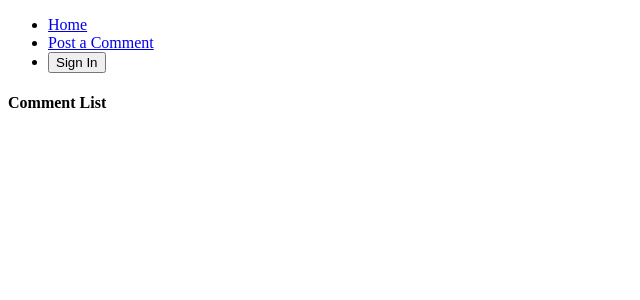
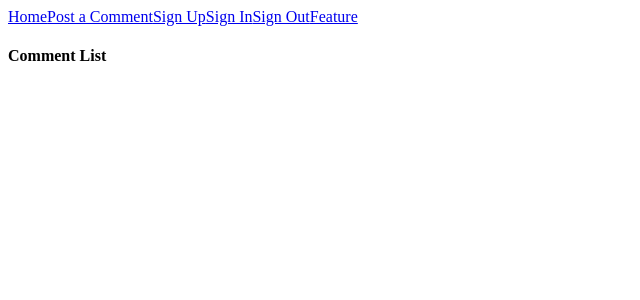
Before and after one commit to RommelTJ/react-testing, a React (Create React App) app: page / in a window 1280 px wide. Shown: the top 300 px of the page, without its empty margins (0-640 px from the left). Built offline with nearby package versions, Linux system fonts and the light colour scheme.

Commit message:
feat(Header): New navigation links

```diff
--- a/src/components/Header.js
+++ b/src/components/Header.js
@@ -12,15 +12,14 @@
 
   render() {
     return (
-      <ul>
-        <li>
-          <Link to="/">Home</Link>
-        </li>
-        <li>
-          <Link to="/post">Post a Comment</Link>
-        </li>
-        <li>{ this.renderLogInButton() }</li>
-      </ul>
+      <div>
+        <Link to="/">Home</Link>
+        <Link to="/post">Post a Comment</Link>
+        <Link to="/signup">Sign Up</Link>
+        <Link to="/signin">Sign In</Link>
+        <Link to="/signout">Sign Out</Link>
+        <Link to="/feature">Feature</Link>
+      </div>
     );
   }
 
```
